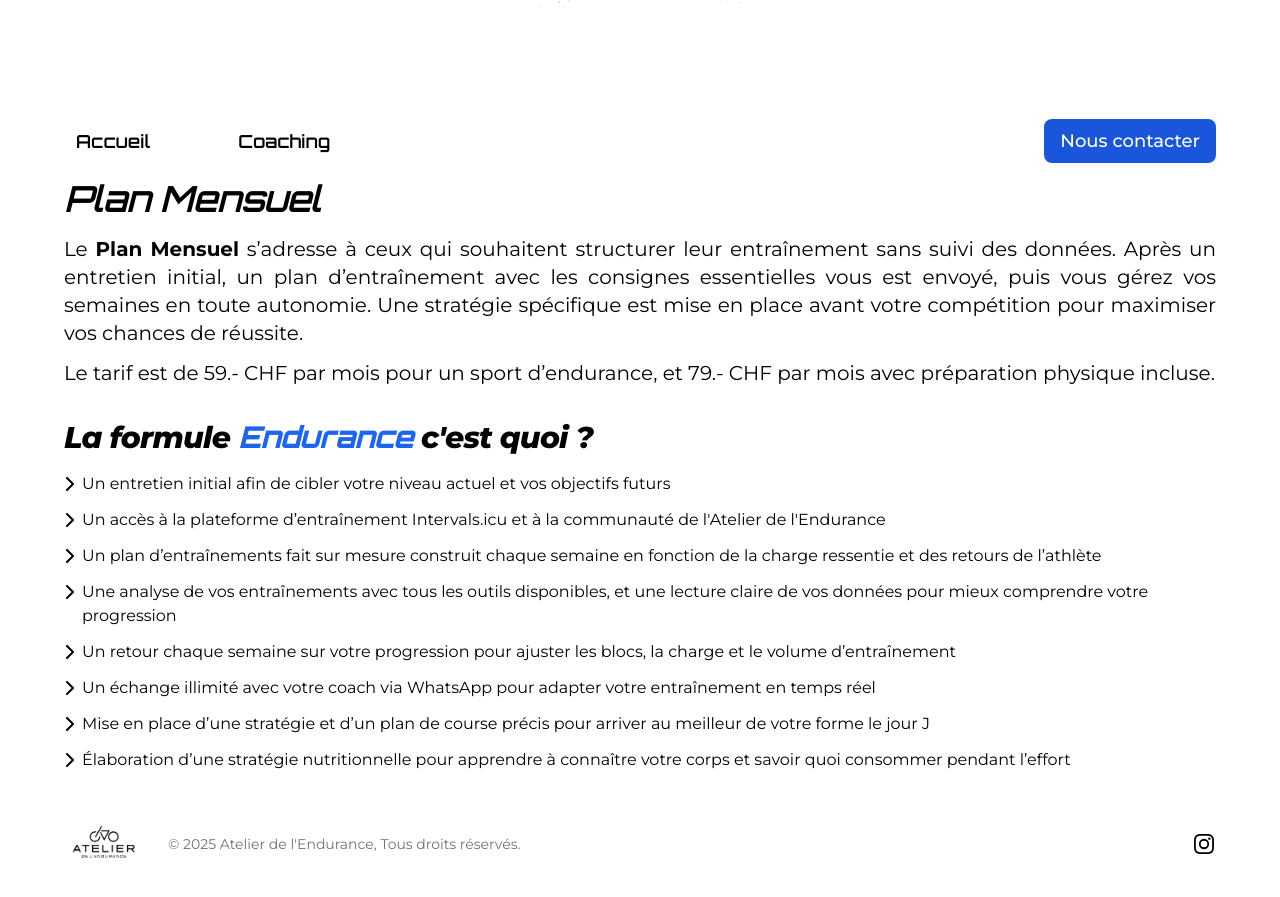
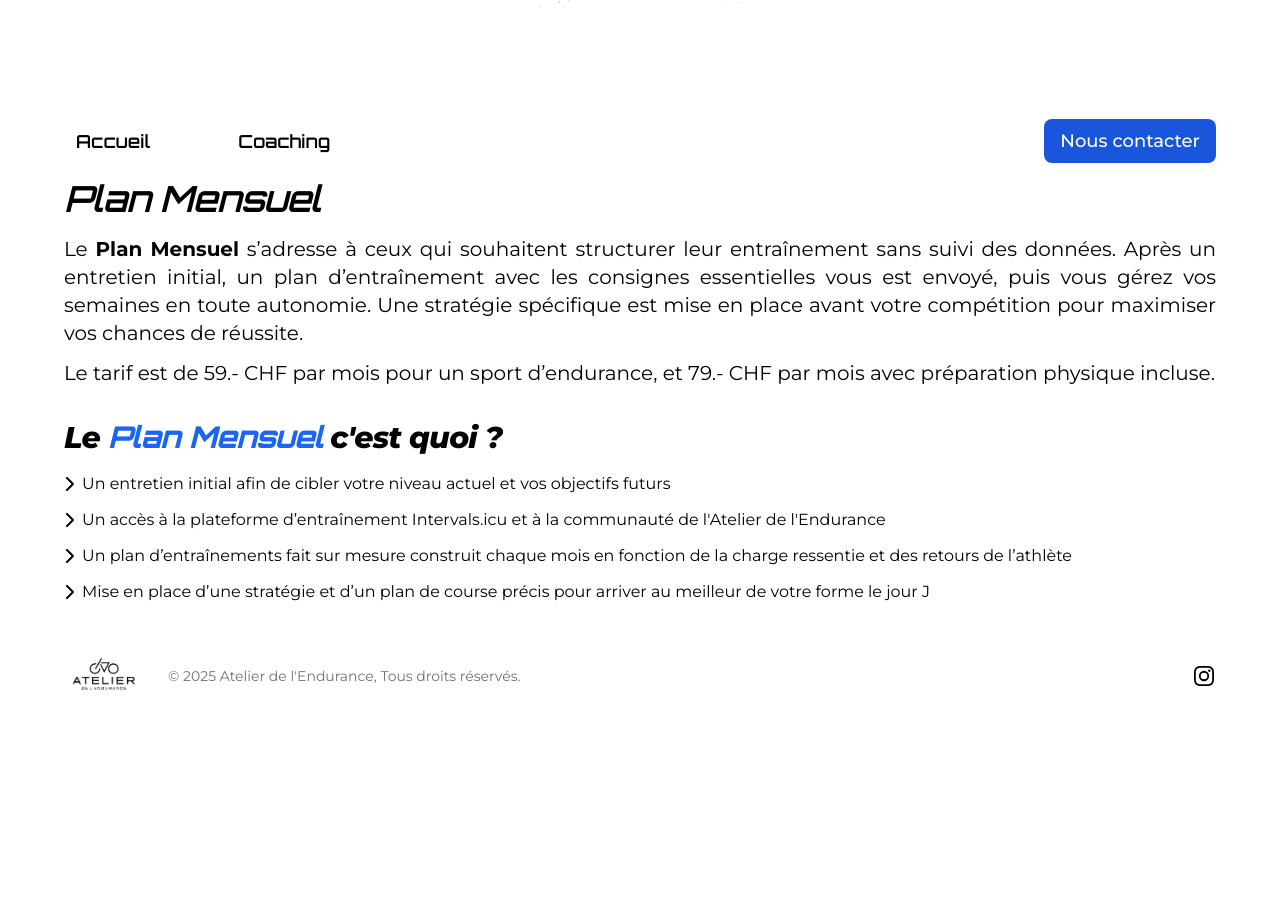
Before and after one commit to dieperid/atelier-endurance, a Jekyll site: the page built from src/pages/programs/mensuel.html, in a window 1280 px wide and 900 px high, scrolled down 1033 px. Shown: the top 897 px of the window. Built offline with Jekyll 4.4.1, drawn with Linux system fonts in a browser that asks for light colours; nearby versions of some CDN libraries; some web fonts are replaced; after the commit the page ends 1765 px from its top, so only the background shows below that.

Commit message:
feat: updated content

```diff
--- a/src/pages/programs/mensuel.html
+++ b/src/pages/programs/mensuel.html
@@ -25,8 +25,8 @@ layout: default
         <!-- Comment ça marche -->
         <div class="space-y-4">
             <h2 class="text-3xl font-extrabold tracking-tight sm:text-4xl xl:text-4xl text-left italic">
-                <span>La formule </span>
-                <span class="text-blue-600 orbitron">Endurance</span>
+                <span>Le </span>
+                <span class="text-blue-600 orbitron">Plan Mensuel</span>
                 <span> c'est quoi ?</span>
             </h2>
             <div>
@@ -65,47 +65,8 @@ layout: default
                             </svg>
                         </div>
                         <p>
-                            Un plan d’entraînements fait sur mesure construit chaque semaine en fonction de la charge
+                            Un plan d’entraînements fait sur mesure construit chaque mois en fonction de la charge
                             ressentie et des retours de l’athlète
-                        </p>
-                    </li>
-                    <li class="flex">
-                        <div>
-                            <svg class="h-4 mr-2 mt-1" xmlns="http://www.w3.org/2000/svg"
-                                viewBox="0 0 320 512"><!--!Font Awesome Free 6.7.2 by @fontawesome - https://fontawesome.com License - https://fontawesome.com/license/free Copyright 2025 Fonticons, Inc.-->
-                                <path
-                                    d="M310.6 233.4c12.5 12.5 12.5 32.8 0 45.3l-192 192c-12.5 12.5-32.8 12.5-45.3 0s-12.5-32.8 0-45.3L242.7 256 73.4 86.6c-12.5-12.5-12.5-32.8 0-45.3s32.8-12.5 45.3 0l192 192z" />
-                            </svg>
-                        </div>
-                        <p>
-                            Une analyse de vos entraînements avec tous les outils disponibles, et une lecture claire de
-                            vos données pour mieux comprendre votre progression
-                        </p>
-                    </li>
-                    <li class="flex">
-                        <div>
-                            <svg class="h-4 mr-2 mt-1" xmlns="http://www.w3.org/2000/svg"
-                                viewBox="0 0 320 512"><!--!Font Awesome Free 6.7.2 by @fontawesome - https://fontawesome.com License - https://fontawesome.com/license/free Copyright 2025 Fonticons, Inc.-->
-                                <path
-                                    d="M310.6 233.4c12.5 12.5 12.5 32.8 0 45.3l-192 192c-12.5 12.5-32.8 12.5-45.3 0s-12.5-32.8 0-45.3L242.7 256 73.4 86.6c-12.5-12.5-12.5-32.8 0-45.3s32.8-12.5 45.3 0l192 192z" />
-                            </svg>
-                        </div>
-                        <p>
-                            Un retour chaque semaine sur votre progression pour ajuster les blocs, la charge et le
-                            volume d’entraînement
-                        </p>
-                    </li>
-                    <li class="flex">
-                        <div>
-                            <svg class="h-4 mr-2 mt-1" xmlns="http://www.w3.org/2000/svg"
-                                viewBox="0 0 320 512"><!--!Font Awesome Free 6.7.2 by @fontawesome - https://fontawesome.com License - https://fontawesome.com/license/free Copyright 2025 Fonticons, Inc.-->
-                                <path
-                                    d="M310.6 233.4c12.5 12.5 12.5 32.8 0 45.3l-192 192c-12.5 12.5-32.8 12.5-45.3 0s-12.5-32.8 0-45.3L242.7 256 73.4 86.6c-12.5-12.5-12.5-32.8 0-45.3s32.8-12.5 45.3 0l192 192z" />
-                            </svg>
-                        </div>
-                        <p>
-                            Un échange illimité avec votre coach via WhatsApp pour adapter votre entraînement en temps
-                            réel
                         </p>
                     </li>
                     <li class="flex">
@@ -121,19 +82,6 @@ layout: default
                             meilleur de votre forme le jour J
                         </p>
                     </li>
-                    <li class="flex">
-                        <div>
-                            <svg class="h-4 mr-2 mt-1" xmlns="http://www.w3.org/2000/svg"
-                                viewBox="0 0 320 512"><!--!Font Awesome Free 6.7.2 by @fontawesome - https://fontawesome.com License - https://fontawesome.com/license/free Copyright 2025 Fonticons, Inc.-->
-                                <path
-                                    d="M310.6 233.4c12.5 12.5 12.5 32.8 0 45.3l-192 192c-12.5 12.5-32.8 12.5-45.3 0s-12.5-32.8 0-45.3L242.7 256 73.4 86.6c-12.5-12.5-12.5-32.8 0-45.3s32.8-12.5 45.3 0l192 192z" />
-                            </svg>
-                        </div>
-                        <p>
-                            Élaboration d’une stratégie nutritionnelle pour apprendre à connaître votre corps et savoir
-                            quoi consommer pendant l’effort
-                        </p>
-                    </li>
                 </ul>
             </div>
         </div>
```
